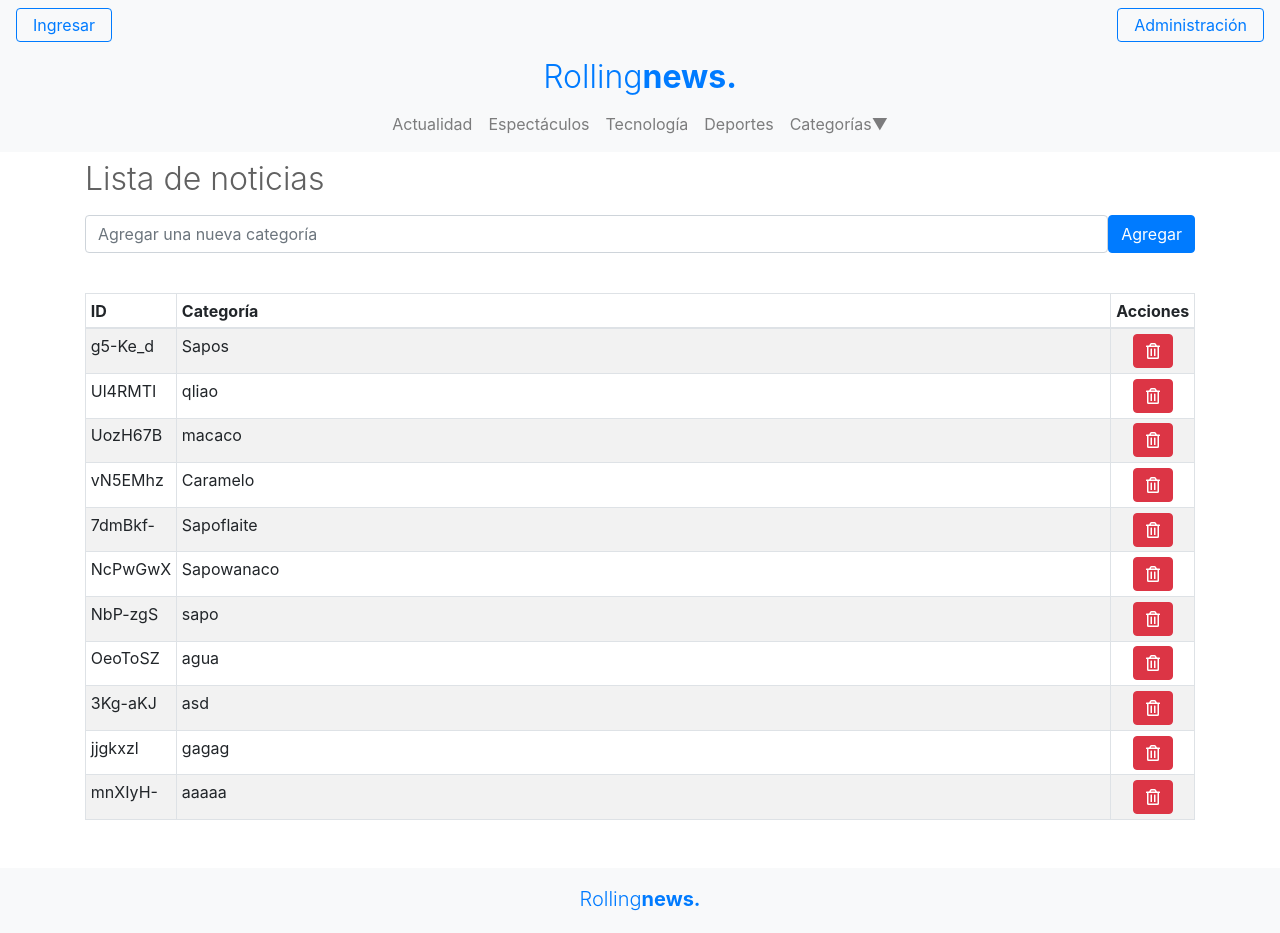
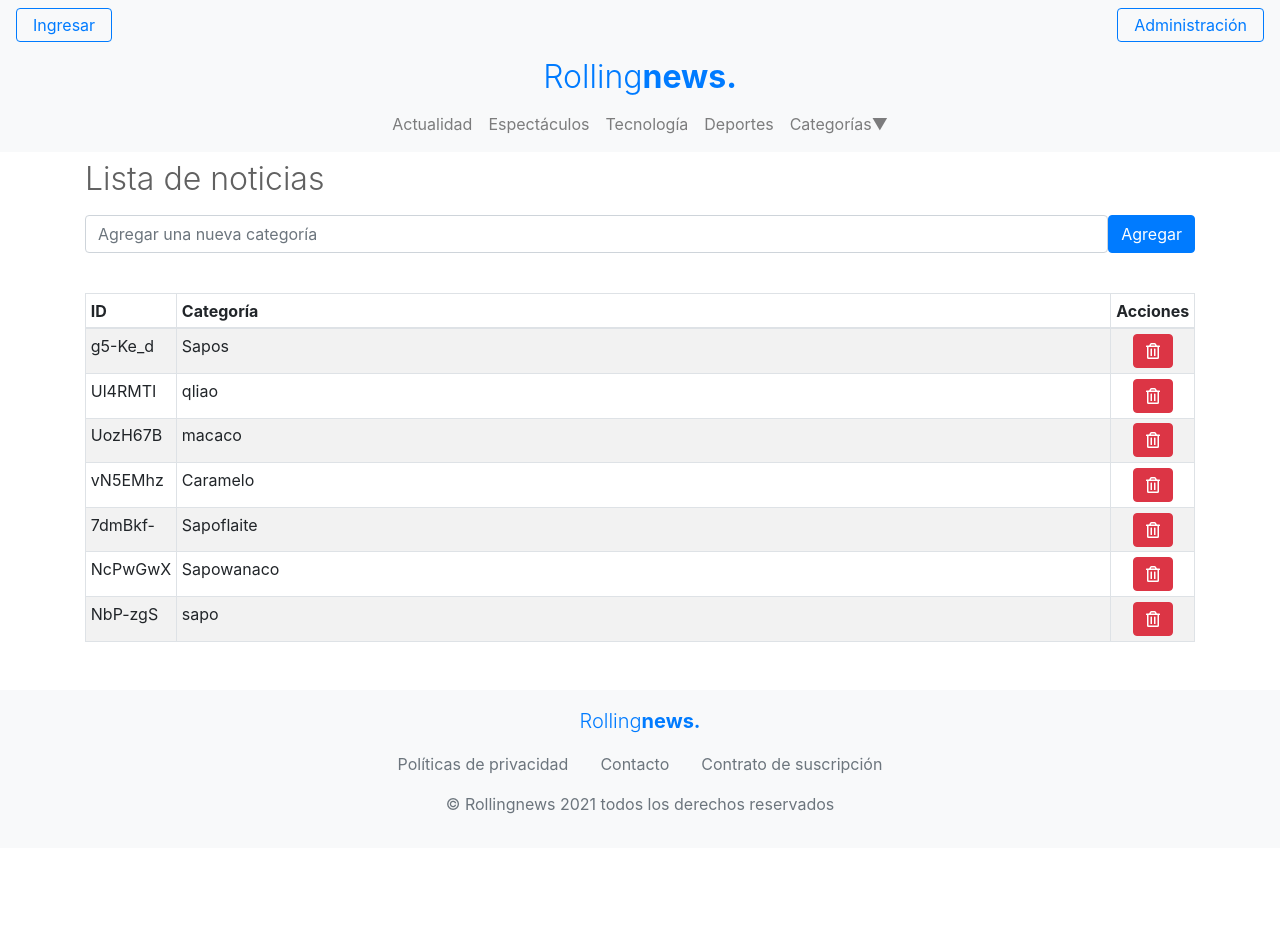
Before and after one commit to Guillermo-Morton/RollingNews, a React (Create React App) app: page /administracion/categorias in a window 1280 px wide. Shown: the top 933 px of the page. After the commit the page ends 848 px from the top, so only its background shows below. Built offline with nearby package versions, Linux system fonts and the light colour scheme; data requests are answered from the project's data file.

Commit message:
Se agregó la funcionalidad: Eliminar categorias

```diff
--- a/db.json
+++ b/db.json
@@ -95,22 +95,6 @@
     {
       "categoriaDisponible": "sapo",
       "id": "NbP-zgS"
-    },
-    {
-      "categoriaDisponible": "agua",
-      "id": "OeoToSZ"
-    },
-    {
-      "categoriaDisponible": "asd",
-      "id": "3Kg-aKJ"
-    },
-    {
-      "categoriaDisponible": "gagag",
-      "id": "jjgkxzl"
-    },
-    {
-      "categoriaDisponible": "aaaaa",
-      "id": "mnXIyH-"
     }
   ]
 }
--- a/src/components/administracion/tablaCategoria/CategoriaIndividual.js
+++ b/src/components/administracion/tablaCategoria/CategoriaIndividual.js
@@ -1,14 +1,59 @@
-import React from 'react';
+import React from "react";
 import { faTrashAlt } from "@fortawesome/free-regular-svg-icons";
 import { FontAwesomeIcon } from "@fortawesome/react-fontawesome";
+import Swal from "sweetalert2";
 
 const CategoriaIndividual = (props) => {
+  const eliminarCategoria = (id) => {
+    const URL2 = process.env.REACT_APP_API_URL2 + "/" + id;
+    Swal.fire({
+      title: "¿Estas seguro de eliminar esta cateogoria?",
+      text: "No puede recuperar datos eliminados!",
+      icon: "warning",
+      showCancelButton: true,
+      confirmButtonColor: "#3085d6",
+      cancelButtonColor: "#d33",
+      confirmButtonText: "Eliminar",
+      cancelButtonText: "Cancelar",
+    }).then(async (result) => {
+      if (result.isConfirmed) {
+        // se agrega codigo para eliminar la noticia de la api
+        try {
+          // con el metodo DELETE no hace falta el body
+          const response = await fetch(URL2, {
+            method: "DELETE",
+            headers: {
+              "Content-Type": "aplication/json",
+            },
+          });
+          // consultamos la api para recargar los productos
+
+          if (response.status === 200) {
+            // mostrar el cartel de producto eliminado
+            Swal.fire(
+              "Categoria removida",
+              "La noticia seleccionada se eliminó correctamente",
+              "success"
+            );
+            // actualizar datos
+            props.consultarCategoria();
+          } else {
+            Swal.fire("Error", "Intente nuevamente", "error");
+          }
+          console.log(response);
+        } catch (error) {
+          console.log(error);
+          Swal.fire("Error", "Espere unos minutos", "error");
+        }
+      }
+    });
+  };
   return (
     <tr>
       <td>{props.categoria.id}</td>
-        <td className='w-100'>{props.categoria.categoriaDisponible}</td>
-        <td >
-          <button className="mx-auto d-block btn btn-danger py-1">
+      <td className="w-100">{props.categoria.categoriaDisponible}</td>
+      <td>
+        <button onClick={() => eliminarCategoria(props.categoria.id)} className="mx-auto d-block btn btn-danger py-1">
           <FontAwesomeIcon icon={faTrashAlt}></FontAwesomeIcon>
         </button>
       </td>
```
Lines whose indentation alone changed are shown as unchanged.
